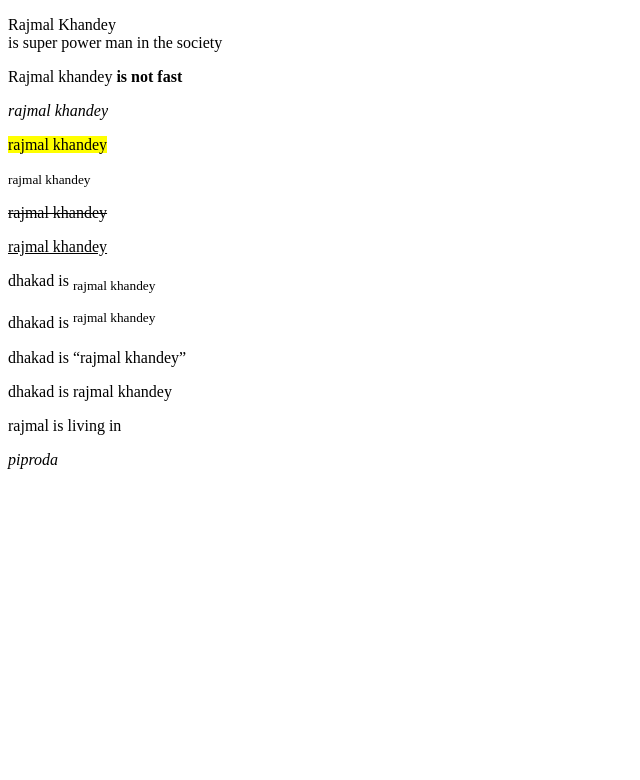
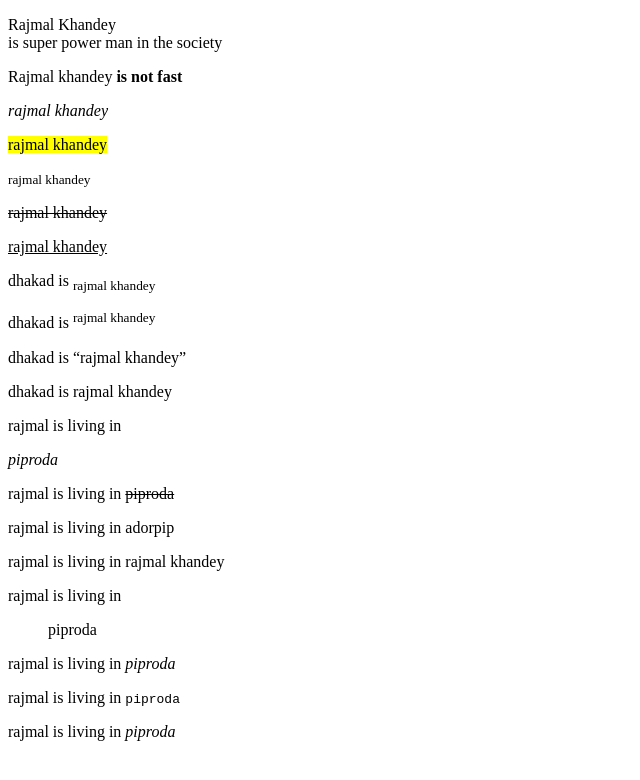
Before and after one commit to Rajmal-Varma/HTML-5, a plain HTML site: page Formatting.html in a window 1280 px wide. Shown: the whole page, without its empty margins (0-640 px from the left). Drawn offline with Linux system fonts and the light colour scheme.

Commit message:
Formatting Tag

```diff
--- a/Formatting.html
+++ b/Formatting.html
@@ -37,6 +37,22 @@
     <p> dhakad is <abbr>rajmal khandey</abbr></p>
     <!-- //address tag is used to make the text address -->
     <p>rajmal is living in <address>piproda</address></p>
+    <!-- // del tag is used to make the text strikethrough -->
+    <p>rajmal is living in <del>piproda</del></p>
+    <!-- // bdo tag is used to make the text direction -->
+    <p>rajmal is living in <bdo dir="rtl">piproda</bdo></p>
+    <!-- // bdi tag is used to make the text direction -->
+    <p>rajmal is living in <bdi>rajmal </bdi>
+    <bdi>khandey</bdi></p>
+    <!-- // blockquote tag is used to make the text quotation -->
+     <p>rajmal is living in <blockquote>piproda</blockquote></p>
+        <!-- // cite tag is used to make the text citation -->
+    <p>rajmal is living in <cite>piproda</cite></p>
+    <!-- // code tag is used to make the text computer code -->
+    <p>rajmal is living in <code>piproda</code></p>
+    <!-- // dfn tag is used to make the text definition term -->
+    <p>rajmal is living in <dfn>piproda</dfn></p>
+
 
 
 
```
